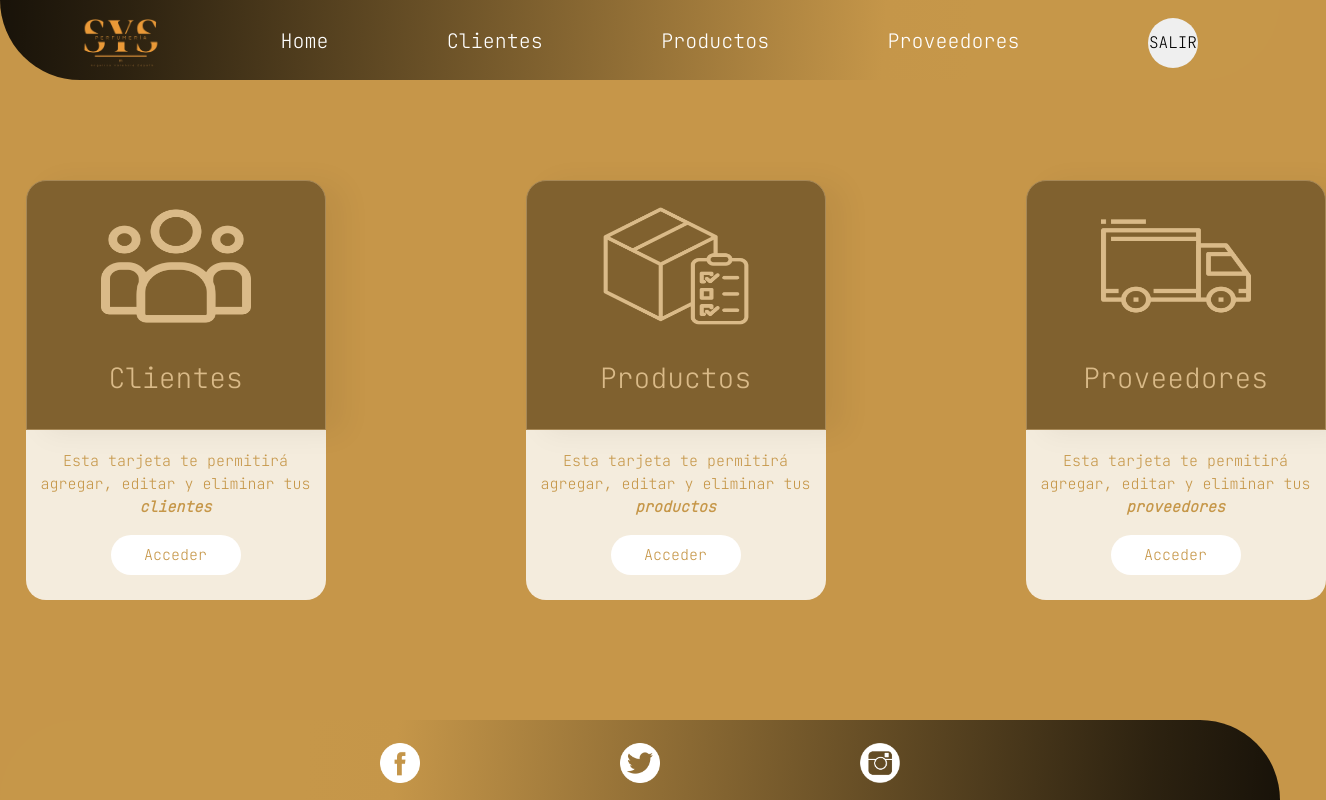
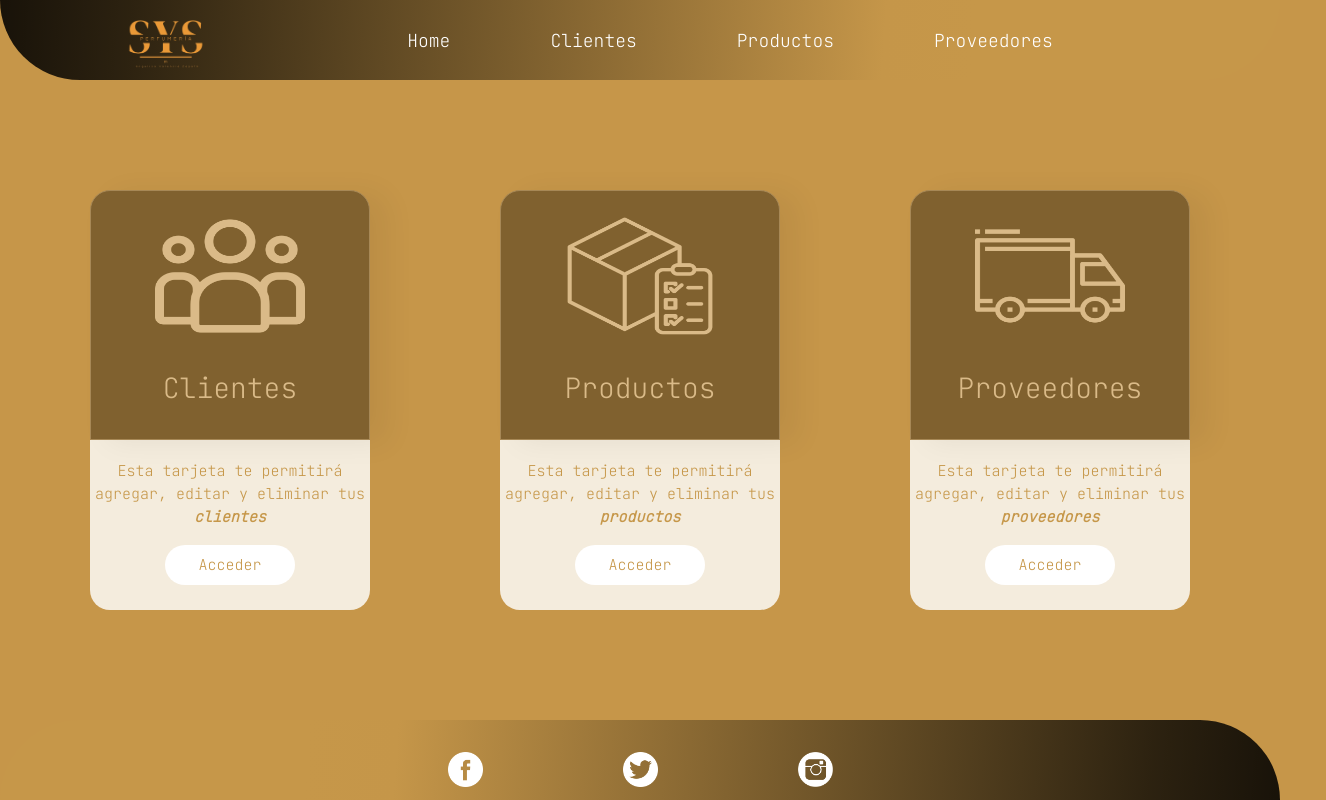
Before and after one commit to jhohan-val/Empresas_SYS, a React (Vite) app in the folder front-sys/: page / in a window 1280 px wide. Shown: the whole page, 1326 px wide, since content can reach past the window. Built offline with nearby package versions, Linux system fonts and the light colour scheme.

Commit message:
Se arregla vista principal

```diff
--- a/front-sys/src/components/Helpers/Header.jsx
+++ b/front-sys/src/components/Helpers/Header.jsx
@@ -4,16 +4,13 @@ import LogoHeader from "./imagenes/LogoHeader";
 const Header = () => {
   return (
     <header className="header-menu">
-      <nav class="navbar bg-success.bg-gradient">
         <section class="container-fluid">
           <LogoHeader />
           <a href="">Home</a>
           <a href="">Clientes</a>
           <a href="">Productos</a>
           <a href="">Proveedores</a>
-          <button class="btn-perfil" type="button" value="Salir">SALIR</button>
         </section>
-      </nav>
     </header>
   );
 };
--- a/front-sys/src/index.css
+++ b/front-sys/src/index.css
@@ -25,32 +25,34 @@ main {
 
 /* HEADER */
 
-.navbar {
+.header-menu {
   width: 100%;
   height: 10vh;
-  background: transparent
-    linear-gradient(
-      94deg,
-      #000000e0 0%,
-      #010100c7 10%,
-      #c59649 69%,
-      #c69749 76%,
-      #c69749 100%
-    )
-    0% 0% no-repeat padding-box;
+  background: transparent linear-gradient( 94deg,#000000e0 0%,#010100c7 10%,#c59649 69%,#c69749 76%,#c69749 100%)0% 0% no-repeat padding-box;
   border-radius: 0px 0px 200px 200px;
+  display: flex;
+  align-items: center;
+  justify-content: center
 }
 
-.logo{
-  width: 30px;
-  margin-left: 50px;
-  margin-top: -20px;
+.logo-header {
+  width: 80px;
+  height: 50px;
+  margin-top: 8px;
+  margin-right: 200px;
+}
+
+.container-fluid{
+  display: flex;
+  justify-content: center;
+  align-items: center;
 }
 
 a {
   color: #ffffff;
-  font-size: 20px;
+  font-size: 18px;
   transition: 0.5s;
+  margin-right: 100px;
 }
 
 a:hover {
@@ -62,34 +64,6 @@ a:link,
 a:visited,
 a:active {
   text-decoration: none;
-  margin-bottom: 5px;
-}
-
-.logo-header {
-  width: 80px;
-  height: 50px;
-  margin-top: 20px;
-  margin-left: 20px;
-}
-
-.logo{
-  width: 100px;
-  height: 70px;
-}
-
-.btn-perfil {
-  width: 50px;
-  height: 50px;
-  margin-top: -20px;
-  margin: 10px;
-  border-radius: 50px 50px 50px 50px;
-  transition: 0.5s;
-  margin-right: 70px;
-  border: none;
-}
-
-.btn-perfil:hover {
-  transform: scale(1.1);
 }
 
 /* FOOTER */
@@ -107,14 +81,14 @@ a:active {
   display: flex;
   justify-content: center;
   align-items: center;
-  margin-top: -7px;
-  gap: 200px;
+  margin-top: -11px;
+  gap: 140px;
   transform: matrix(-1, 0, 0, -1, 0, 0);
 }
 
 .iconos-redes{
-  width: 40px;
-  height: 40px;
+  width: 35px;
+  height: 35px;
   transition: 0.5s;
 }
 
@@ -125,17 +99,16 @@ a:active {
 /* CARDS */
 
 .cards {
-  gap: 200px;
+  gap: 130px;
   height: 80vh;
   display: flex;
   align-items: center;
   justify-content: space-evenly;
-  margin-top: -10px;
 }
 
 .card-clientes,
 .card-productos, .card-proveedores {
-  width: 300px;
+  width: 280px;
   height: 250px;
   background-color: #000000;
   opacity: 0.35;
@@ -146,17 +119,9 @@ a:active {
   text-align: center;
 }
 
-.icono-clientes,
-.icono-productos,
-.icono-proveedores {
-  width: 150px;
-  height: 150px;
-  padding-top: 20px;
-}
-
 .texto-clientes,
 .texto-productos, .texto-proveedores {
-  width: 300px;
+  width: 280px;
   height: 170px;
   background-color: rgba(255, 255, 255, 0.817);
   border-radius: 0px 0px 20px 20px;
@@ -168,6 +133,14 @@ a:active {
   color: #c69749;
   font: normal normal normal 18px/23px JetBrains Mono;
   font-size: 15px;
+}
+
+.icono-clientes,
+.icono-productos,
+.icono-proveedores {
+  width: 150px;
+  height: 150px;
+  padding-top: 20px;
 }
 
 .texto-card{
```
